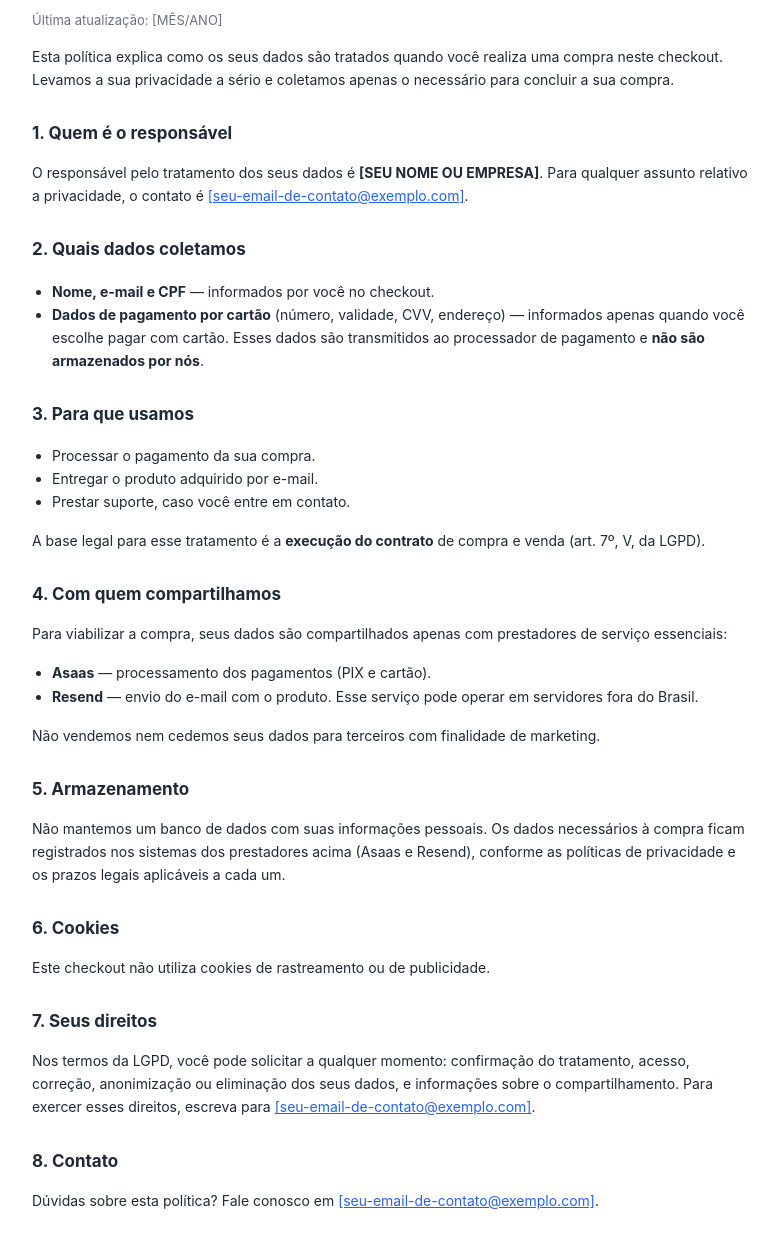
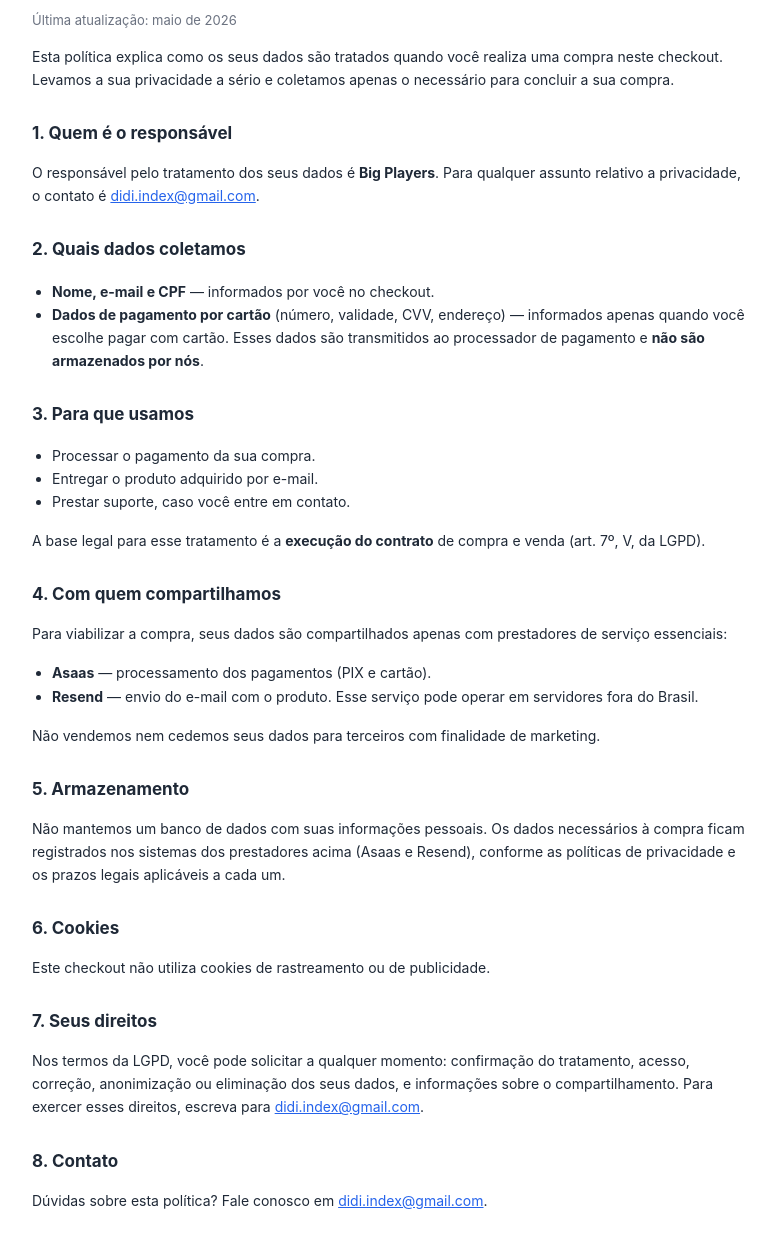
Before and after one commit to gustavoUlisses/bigplayer, a website: page public/privacidade.html in a window 1280 px wide. Shown: the part 111-1358 px from the top of the page, without its empty margins (248-1026 px from the left). Drawn offline with Linux system fonts and the light colour scheme.

Commit message:
chore: preencher dados da politica de privacidade (Big Players, contato)

```diff
--- a/public/privacidade.html
+++ b/public/privacidade.html
@@ -23,16 +23,16 @@
 <body>
   <main>
     <h1>Política de Privacidade</h1>
-    <p class="updated">Última atualização: [MÊS/ANO]</p>
+    <p class="updated">Última atualização: maio de 2026</p>
 
     <p>Esta política explica como os seus dados são tratados quando você realiza uma
     compra neste checkout. Levamos a sua privacidade a sério e coletamos apenas o
     necessário para concluir a sua compra.</p>
 
     <h2>1. Quem é o responsável</h2>
-    <p>O responsável pelo tratamento dos seus dados é <strong>[SEU NOME OU EMPRESA]</strong>.
+    <p>O responsável pelo tratamento dos seus dados é <strong>Big Players</strong>.
     Para qualquer assunto relativo a privacidade, o contato é
-    <a href="mailto:[seu-email-de-contato@exemplo.com]">[seu-email-de-contato@exemplo.com]</a>.</p>
+    <a href="mailto:didi.index@gmail.com">didi.index@gmail.com</a>.</p>
 
     <h2>2. Quais dados coletamos</h2>
     <ul>
@@ -73,11 +73,11 @@
     <p>Nos termos da LGPD, você pode solicitar a qualquer momento: confirmação do
     tratamento, acesso, correção, anonimização ou eliminação dos seus dados, e
     informações sobre o compartilhamento. Para exercer esses direitos, escreva para
-    <a href="mailto:[seu-email-de-contato@exemplo.com]">[seu-email-de-contato@exemplo.com]</a>.</p>
+    <a href="mailto:didi.index@gmail.com">didi.index@gmail.com</a>.</p>
 
     <h2>8. Contato</h2>
     <p>Dúvidas sobre esta política? Fale conosco em
-    <a href="mailto:[seu-email-de-contato@exemplo.com]">[seu-email-de-contato@exemplo.com]</a>.</p>
+    <a href="mailto:didi.index@gmail.com">didi.index@gmail.com</a>.</p>
   </main>
 </body>
 </html>
```
